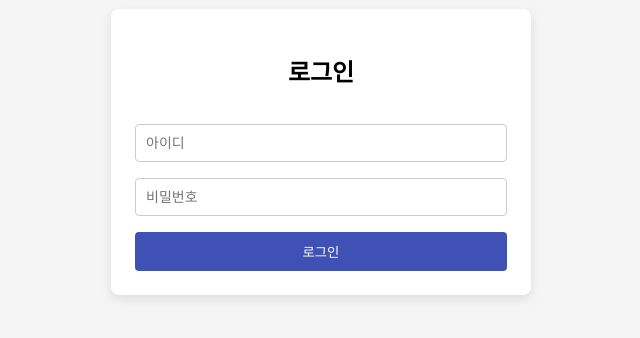
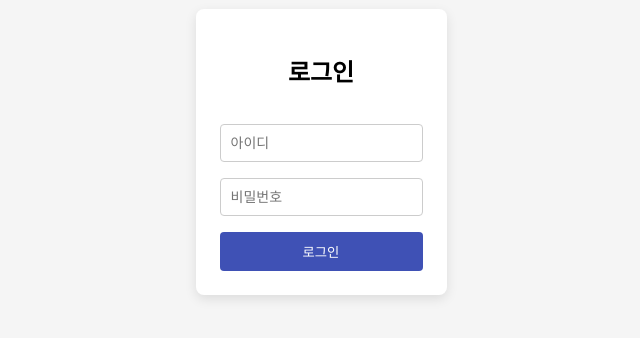
Before and after one commit to Bokseunghyun/mini-commerce, a React (Vite) app: page / in a window 1280 px wide. Shown: the part 248-586 px from the top of the page, without its empty margins (319-959 px from the left). Built offline with nearby package versions, Linux system fonts and the light colour scheme.

Commit message:
Update index.css

```diff
--- a/src/index.css
+++ b/src/index.css
@@ -2,15 +2,12 @@
   box-sizing: border-box;
 }
 
-body {
+html, body, #root {
+  height: 100%;
   margin: 0;
-  background: #f5f5f5;
-  font-family: -apple-system, BlinkMacSystemFont, 'Segoe UI', sans-serif;
-}
-
-#root {
-  min-height: 100vh;
+  padding: 0;
   display: flex;
   justify-content: center;
   align-items: center;
+  background: #f5f5f5; /* 배경색 선택 */
 }
```
